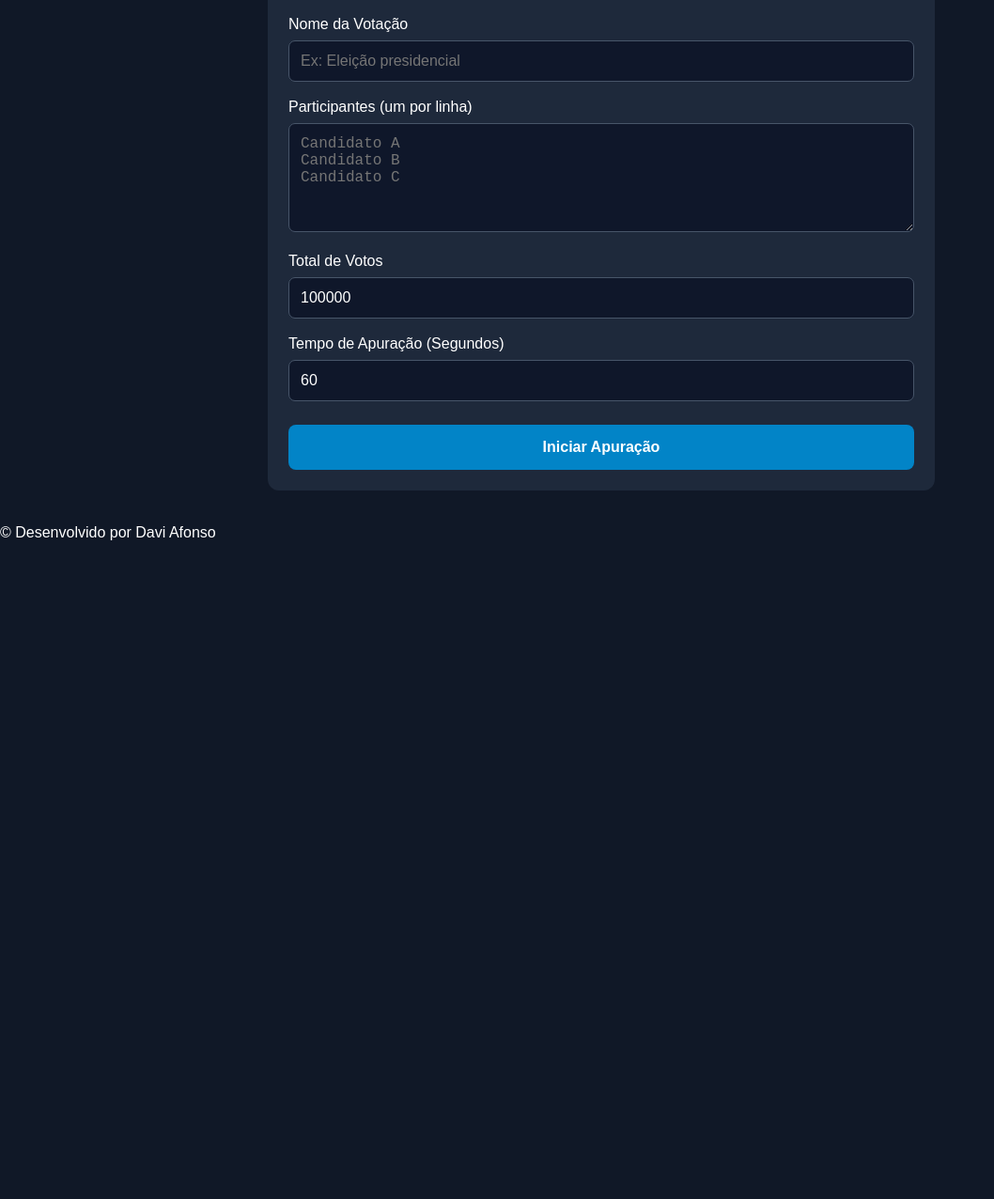
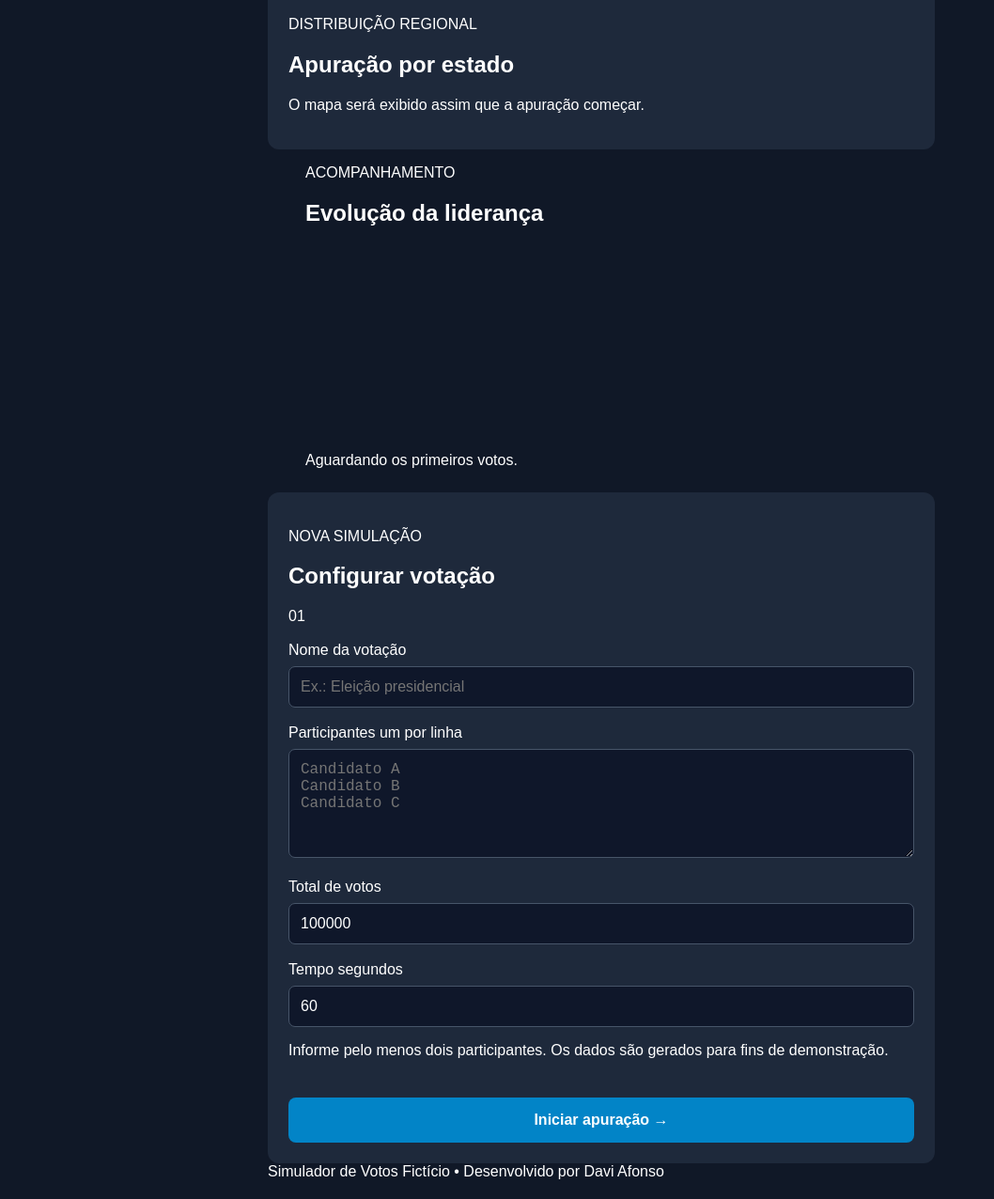
Before and after one commit to DaviAfons/simulador-apuracao-eleitoral-ficticia, a plain HTML site: page index.html in a window 1280 px wide. Shown: the part 216-1492 px from the top of the page at 94% size, without its empty margins (0-1058 px from the left). Before the commit the page ends 808 px from the top, so only its background shows below. Drawn offline with Linux system fonts and the light colour scheme.

Commit message:
feat: reorganiza o simulador em um dashboard

```diff
--- a/index.html
+++ b/index.html
@@ -1,59 +1,123 @@
 <!DOCTYPE html>
-<html lang="en">
+<html lang="pt-BR">
 
 <head>
     <meta charset="UTF-8">
     <meta name="viewport" content="width=device-width, initial-scale=1.0">
+    <meta name="theme-color" content="#0b1220">
     <title>Simulador de Votos</title>
     <link rel="stylesheet" href="style.css">
 </head>
 
 <body>
-    <main>
-        <h1>Simulador de Votos Fictício</h1>
-        <p>Simulação de apuração eleitoral fictícia</p>
+    <main class="app-shell">
+        <header class="topbar">
+            <div class="brand-mark" aria-hidden="true">SV</div>
+            <div class="brand-copy">
+                <p class="eyebrow">PAINEL DE APURAÇÃO</p>
+                <h1>Simulador de Votos</h1>
+            </div>
+            <span class="simulation-badge"><span></span> Simulação fictícia</span>
+        </header>
 
-        <section id="configuracao">
-            <h2>Configurar Votação</h2>
+        <div class="dashboard-grid">
+            <aside class="dashboard-sidebar" aria-label="Visualizações da apuração">
+                <section class="panel map-panel">
+                    <div id="painelEstados">
+                        <div class="panel-heading">
+                            <div>
+                                <p class="eyebrow">DISTRIBUIÇÃO REGIONAL</p>
+                                <h2>Apuração por estado</h2>
+                            </div>
+                            <span class="live-dot" aria-label="Aguardando apuração"></span>
+                        </div>
+                        <p class="empty-state">O mapa será exibido assim que a apuração começar.</p>
+                    </div>
+                </section>
 
-            <label>Nome da Votação</label>
-            <input type="text" id="titulo" placeholder="Ex: Eleição presidencial">
+                <figure id="evolucao" class="panel chart-panel" aria-labelledby="tituloEvolucao">
+                    <div class="panel-heading">
+                        <div>
+                            <p class="eyebrow">ACOMPANHAMENTO</p>
+                            <h2 id="tituloEvolucao">Evolução da liderança</h2>
+                        </div>
+                    </div>
+                    <canvas id="graficoEvolucao" width="480" height="200" aria-hidden="true"></canvas>
+                    <figcaption>
+                        <p id="vantagemAtual">Aguardando os primeiros votos.</p>
+                        <p id="resumoViradas"></p>
+                    </figcaption>
+                </figure>
+            </aside>
 
-            <label>Participantes (um por linha)</label>
+            <div class="dashboard-main">
+                <section id="configuracao" class="panel config-panel">
+                    <div class="panel-heading">
+                        <div>
+                            <p class="eyebrow">NOVA SIMULAÇÃO</p>
+                            <h2>Configurar votação</h2>
+                        </div>
+                        <span class="step-badge">01</span>
+                    </div>
+
+                    <label for="titulo">Nome da votação</label>
+                    <input type="text" id="titulo" placeholder="Ex.: Eleição presidencial">
+
+                    <label for="participantes">Participantes <span>um por linha</span></label>
                     <textarea id="participantes" rows="5" placeholder="Candidato A&#10;Candidato B&#10;Candidato C"></textarea>
 
-            <label>Total de Votos</label>
+                    <div class="form-row">
+                        <div>
+                            <label for="totalVotos">Total de votos</label>
                             <input type="number" id="totalVotos" value="100000" min="1">
+                        </div>
+                        <div>
+                            <label for="tempo">Tempo <span>segundos</span></label>
+                            <input type="number" id="tempo" value="60" min="1">
+                        </div>
+                    </div>
 
-            <label>Tempo de Apuração (Segundos)</label>
-            <input type="number" id="tempo" value="60" min="1">
-
-            <button onclick="iniciar()">Iniciar Apuração</button>
-
+                    <p class="form-hint">Informe pelo menos dois participantes. Os dados são gerados para fins de demonstração.</p>
+                    <button class="primary-button" type="button" onclick="iniciar()">Iniciar apuração <span aria-hidden="true">→</span></button>
                 </section>
 
-        <section id="apuracao" class="oculto">
+                <section id="apuracao" class="panel results-panel oculto">
+                    <div class="panel-heading">
+                        <div>
+                            <p class="eyebrow">RESULTADO EM TEMPO REAL</p>
                             <h2 id="tituloApuracao"></h2>
+                        </div>
+                        <span class="live-pill"><span></span> AO VIVO</span>
+                    </div>
 
+                    <div class="progress-summary">
                         <h3 id="porcentagemApurada">0% apurado</h3>
-            <div class="barra-geral">
+                        <span>do total de votos</span>
+                    </div>
+                    <div class="barra-geral" role="progressbar" aria-label="Percentual de votos apurados" aria-valuemin="0" aria-valuemax="100">
                         <div id="progresso"></div>
                     </div>
 
+                    <div class="results-heading">
+                        <h3>Apuração por participante</h3>
+                        <span>Percentual dos votos apurados</span>
+                    </div>
                     <div id="resultados"></div>
 
-            <h2 id="vencedor"></h2>
+                    <h2 id="vencedor" aria-live="polite"></h2>
+                    <button class="secondary-button" type="button" onclick="novaVotacao()">Nova votação</button>
+                </section>
+            </div>
+        </div>
 
-            <button onclick="location.reload">Nova Votação</button>
-        </section>
+        <footer class="app-footer">Simulador de Votos Fictício <span>•</span> Desenvolvido por Davi Afonso</footer>
     </main>
 
-    <footer>
-        <p>&copy Desenvolvido por Davi Afonso</p>
-    </footer>
-
     <script src="mapa_brasil.js"></script>
+    <script src="apuracao.js"></script>
+    <script src="mapa.js"></script>
+    <script src="evolucao.js"></script>
+    <script src="resultado.js"></script>
     <script src="script.js"></script>
 </body>
-
 </html>
```
Lines whose indentation alone changed are shown as unchanged.
